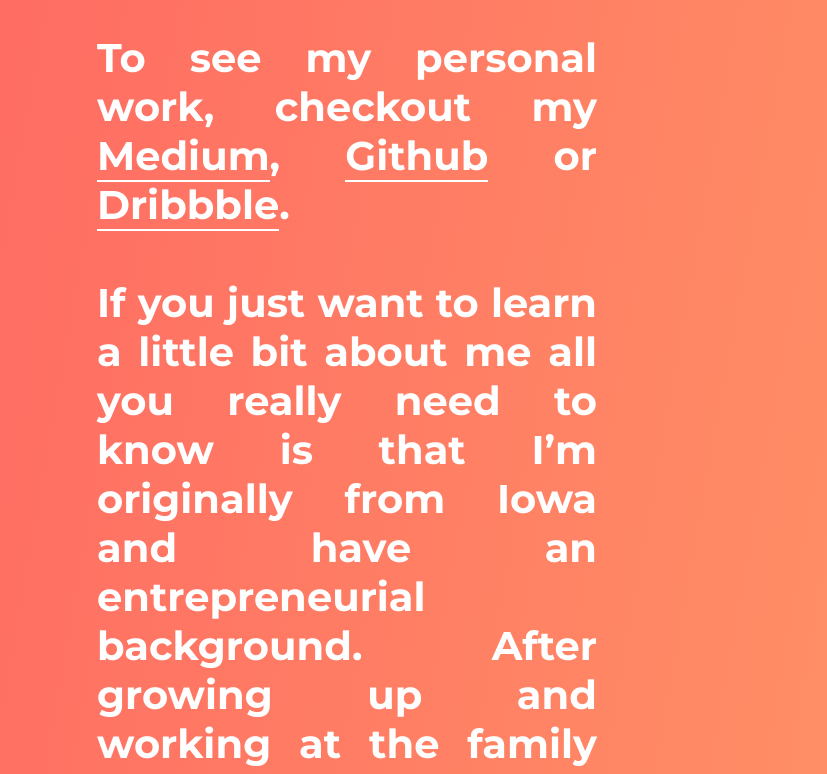
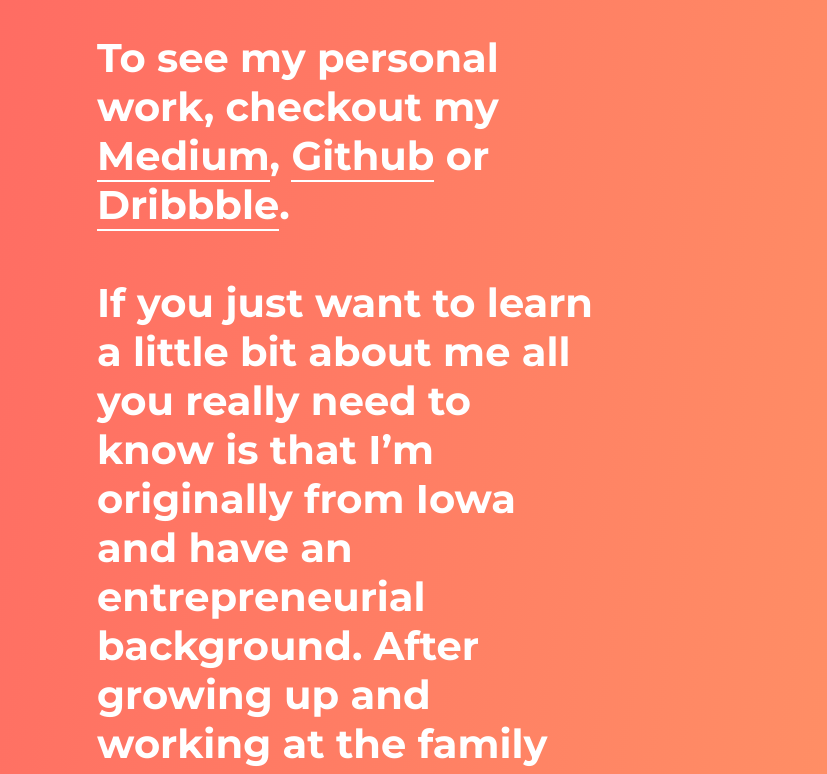
Before and after one commit to KenyonBrown/kenyonbrown.github.io, a plain HTML site: page index.html in a window 1280 px wide. Shown: the part 692-1466 px from the top of the page, without its empty margins (293-1120 px from the left). Drawn offline with Linux system fonts and the light colour scheme.

Commit message:
text edits

```diff
--- a/index.html
+++ b/index.html
@@ -32,7 +32,7 @@ I enjoy working on innovative projects that need help scaling. To see my profess
 <br><br>
 To see my personal work, checkout my <a href="https://medium.com/@kenyondabrown">Medium</a>, <a href="https://github.com/KenyonBrown">Github</a> or <a href="https://dribbble.com/kdab">Dribbble</a>.
 <br><br>
-If you just want to learn a little bit about me all you really need to know is that I’m originally from Iowa and have an entrepreneurial background. After growing up and working at the family restaurants I decided to join the startup community and founded a Human Resource technology company while I was at Iowa State University. Nowadays, I focus on helping technical organizations operate and scale.
+If you just want to learn a little bit about me all you really need to know is that I’m originally from Iowa and have an entrepreneurial background. After growing up and working at the family restaurants I decided to join the startup community and founded a Human Resource technology company while I was at Iowa State University. Nowadays, my bread and butter is scaling operations.
 <br><br>
 Feel free to reach out to me <a href="mailto:kenyondabrown@gmail.com">here</a>. Chances are there is something we could connect on.
     </div>
--- a/style.css
+++ b/style.css
@@ -29,7 +29,7 @@ img {
     margin-left: auto;
     margin-right: auto;
     max-width: 500px;
-    text-align: justify;
+    text-align: left;
     font-weight: 700;
 }
 
```
